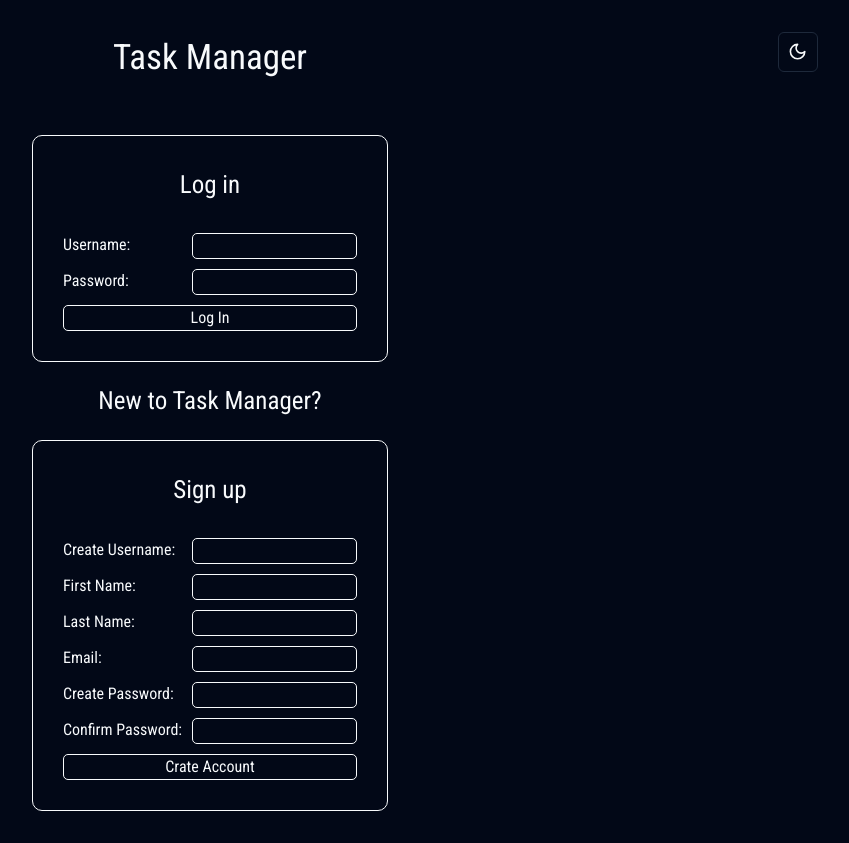
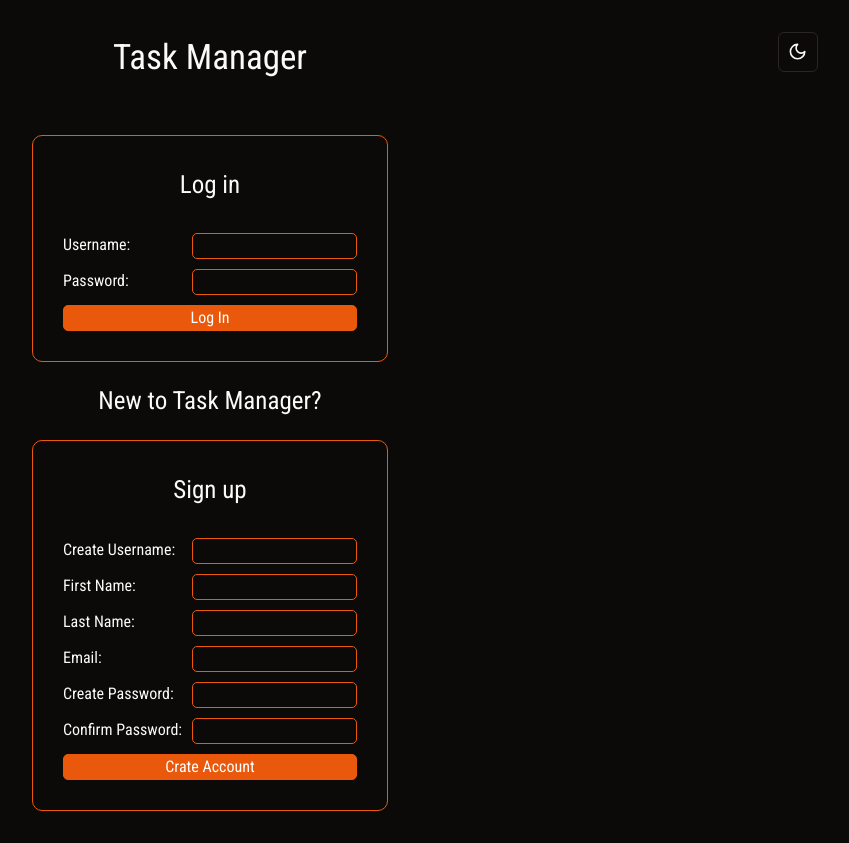
Before and after one commit to efran7107/task_manager, a React (Vite) app: page / in a window 1280 px wide. Shown: the whole page, without its empty margins (430-1279 px from the left). Built offline with nearby package versions, Linux system fonts and the light colour scheme; data requests are answered from the project's data file.

Commit message:
added reseed function

```diff
--- a/package.json
+++ b/package.json
@@ -8,7 +8,8 @@
     "build": "tsc && vite build",
     "lint": "eslint . --ext ts,tsx --report-unused-disable-directives --max-warnings 0",
     "preview": "vite preview",
-    "server": "npx json-server --watch ./config/taskManagerData.json"
+    "server": "npx json-server --watch ./config/taskManagerData.json",
+    "seed": "node ./reseed.js"
   },
   "dependencies": {
     "@popperjs/core": "^2.11.8",
--- a/src/components/componentsProvider/UserProvider.tsx
+++ b/src/components/componentsProvider/UserProvider.tsx
@@ -75,6 +75,7 @@
     fetchUsers();
     setUser(user);
     setIsLoggedIn(true);
+    functions.getHeaderContainer();
   };
 
   useEffect(() => {
--- a/src/components/log-in.tsx
+++ b/src/components/log-in.tsx
@@ -88,7 +88,7 @@
               <p>Please enter a password</p>
             </div>
           )}
-          <input type="submit" value="Log In" />
+          <input className="form-btn" type="submit" value="Log In" />
         </form>
         <h3 className="user-register-heading">New to Task Manager?</h3>
         <form
@@ -233,7 +233,7 @@
                 <p>password does not match</p>
               </div>
             )}
-          <input type="submit" value="Crate Account" />
+          <input className="form-btn" type="submit" value="Crate Account" />
         </form>
       </div>
     </>
--- a/src/index.css
+++ b/src/index.css
@@ -5,66 +5,48 @@
 @layer base {
   :root {
     --background: 0 0% 100%;
-    --foreground: 222.2 84% 4.9%;
-
+    --foreground: 20 14.3% 4.1%;
     --card: 0 0% 100%;
-    --card-foreground: 222.2 84% 4.9%;
-
+    --card-foreground: 20 14.3% 4.1%;
     --popover: 0 0% 100%;
-    --popover-foreground: 222.2 84% 4.9%;
-
-    --primary: 222.2 47.4% 11.2%;
-    --primary-foreground: 210 40% 98%;
-
-    --secondary: 210 40% 96.1%;
-    --secondary-foreground: 222.2 47.4% 11.2%;
-
-    --muted: 210 40% 96.1%;
-    --muted-foreground: 215.4 16.3% 46.9%;
-
-    --accent: 210 40% 96.1%;
-    --accent-foreground: 222.2 47.4% 11.2%;
-
+    --popover-foreground: 20 14.3% 4.1%;
+    --primary: 24.6 95% 53.1%;
+    --primary-foreground: 60 9.1% 97.8%;
+    --secondary: 60 4.8% 95.9%;
+    --secondary-foreground: 24 9.8% 10%;
+    --muted: 60 4.8% 95.9%;
+    --muted-foreground: 25 5.3% 44.7%;
+    --accent: 60 4.8% 95.9%;
+    --accent-foreground: 24 9.8% 10%;
     --destructive: 0 84.2% 60.2%;
-    --destructive-foreground: 210 40% 98%;
-
-    --border: 214.3 31.8% 91.4%;
-    --input: 214.3 31.8% 91.4%;
-    --ring: 222.2 84% 4.9%;
-
+    --destructive-foreground: 60 9.1% 97.8%;
+    --border: 20 5.9% 90%;
+    --input: 20 5.9% 90%;
+    --ring: 24.6 95% 53.1%;
     --radius: 0.5rem;
-
     font-family: "Roboto Condensed", sans-serif;
   }
 
   .dark {
-    --background: 222.2 84% 4.9%;
-    --foreground: 210 40% 98%;
-
-    --card: 222.2 84% 4.9%;
-    --card-foreground: 210 40% 98%;
-
-    --popover: 222.2 84% 4.9%;
-    --popover-foreground: 210 40% 98%;
-
-    --primary: 210 40% 98%;
-    --primary-foreground: 222.2 47.4% 11.2%;
-
-    --secondary: 217.2 32.6% 17.5%;
-    --secondary-foreground: 210 40% 98%;
-
-    --muted: 217.2 32.6% 17.5%;
-    --muted-foreground: 215 20.2% 65.1%;
-
-    --accent: 217.2 32.6% 17.5%;
-    --accent-foreground: 210 40% 98%;
-
-    --destructive: 0 62.8% 30.6%;
-    --destructive-foreground: 210 40% 98%;
-
-    --border: 217.2 32.6% 17.5%;
-    --input: 217.2 32.6% 17.5%;
-    --ring: 212.7 26.8% 83.9%;
+    --background: 20 14.3% 4.1%;
+    --foreground: 60 9.1% 97.8%;
+    --card: 20 14.3% 4.1%;
+    --card-foreground: 60 9.1% 97.8%;
+    --popover: 20 14.3% 4.1%;
+    --popover-foreground: 60 9.1% 97.8%;
+    --primary: 20.5 90.2% 48.2%;
+    --primary-foreground: 60 9.1% 97.8%;
+    --secondary: 12 6.5% 15.1%;
+    --secondary-foreground: 60 9.1% 97.8%;
+    --muted: 12 6.5% 15.1%;
+    --muted-foreground: 24 5.4% 63.9%;
+    --accent: 12 6.5% 15.1%;
+    --accent-foreground: 60 9.1% 97.8%;
+    --destructive: 0 72.2% 50.6%;
+    --destructive-foreground: 60 9.1% 97.8%;
+    --border: 12 6.5% 15.1%;
+    --input: 12 6.5% 15.1%;
+    --ring: 20.5 90.2% 48.2%;
   }
 }
 
--- a/src/styles/log-in.css
+++ b/src/styles/log-in.css
@@ -1,9 +1,13 @@
 input {
-  border-color: var(--border);
+  border-color: #ea580c;
   border-width: 1px;
   border-style: solid;
   border-radius: 5px;
-  background-color: var(--background);
+  background-color: var(--primary);
+}
+.form-btn {
+  background-color: #ea580c;
+  color: white;
 }
 
 .log-in-container {
@@ -18,7 +22,7 @@
   justify-content: space-between;
   align-items: stretch;
   gap: 10px;
-  border-color: var(--border);
+  border-color: #ea580c;
   border-width: 1px;
   border-style: solid;
   border-radius: 10px;
```
Also changed, not shown: reseed.js (added, +111 -0 lines), 1 other file (tests, documents, lock files or other folders).
